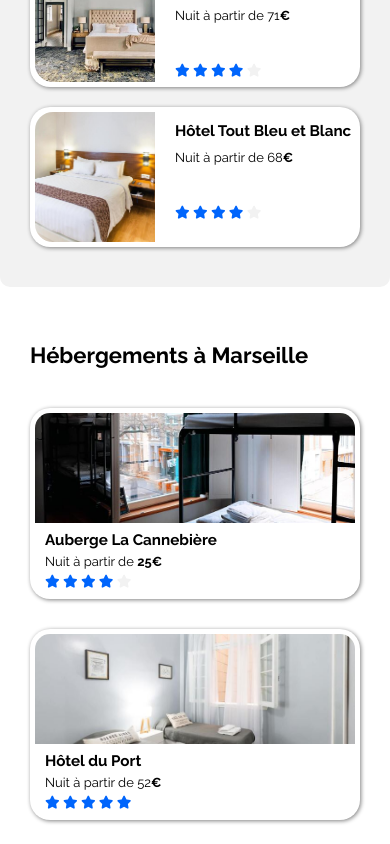
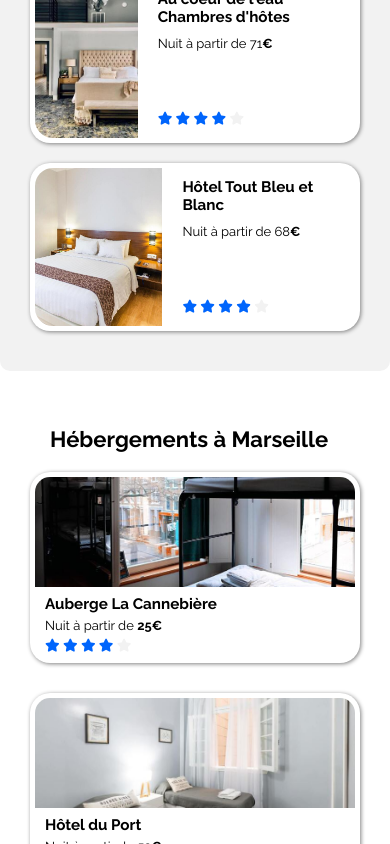
Before and after one commit to Jeremcast33/Booki, a plain HTML site: page index.html in a window 390 px wide. Shown: the part 1000-1844 px from the top of the page. Drawn offline with Linux system fonts and the light colour scheme.

Commit message:
Modification après soutenance 2

```diff
--- a/index.html
+++ b/index.html
@@ -42,7 +42,7 @@
         <div class="filtres">
             <h2>Filtres</h2>
             <ul>
-                <li> <span class="filtresListes">Économiques</span> </li>
+                <li> <span class="filtresListes">Économique</span> </li>
                 <li> <span class="filtresListes">Familial</span> </li>
                 <li> <span class="filtresListes">Romantique</span> </li>
                 <li> <span class="filtresListes">Animaux autorisés</span> </li>
--- a/style.css
+++ b/style.css
@@ -248,6 +248,7 @@ a {
 #hebergementsPopulaires {
     padding: 0 30px;
     display: flex;
+    flex-flow: wrap;
 }
 
 #hebergements {
@@ -267,16 +268,17 @@ a {
 #hebergementsCards {
     flex-flow: row wrap;
     margin: 0 20px 30px 20px;
-    column-count: 3;
+    display: flex;
+    justify-content: space-around;
 }
 
 #hebergementsCards article {
     border-radius: 20px;
-    flex: 0 0 240px;
     background-color: white;
     box-shadow: 1px 1px 4px grey;
     font-size: small;
     margin-bottom: 30px;
+    width: 30%;
 }
 
 #hebergementsCards img {
@@ -310,7 +312,7 @@ a {
 #populaires {
     background-color: #F2F2F2;
     margin-left: 15px;
-    flex-basis: 33%;
+    width: 33%;
     border-radius: 10px;
     padding: 20px;
 }
@@ -334,6 +336,7 @@ a {
 
 #populairesCards h3{
     padding-right: 29px;
+    max-width: 250px;
 }
 
 #populairesCards article {
@@ -345,6 +348,7 @@ a {
     margin-bottom: 20px;
     font-size: small;
     padding: 5px;
+    height: 168px;
 }
 
 #populairesCards a {
@@ -354,17 +358,17 @@ a {
 
 #populairesCards img {
     border-radius: 18px 0 0 18px;
-    height: 130px;
-    width: 120px;
+    height: 100%;
+    width: 130px;
     object-fit: cover;
     object-position: bottom;
     display: flex;
+    max-height: 130px;
 }
 
 .populairesCardsDescription {
     flex-direction: column;
     padding: 10px 0 0 20px;
-    flex: 1;
 }
 
 .populairesCardsDescription p {
@@ -610,12 +614,8 @@ footer nav a:hover {
         padding-left: 20px;
     }
 
-    #hebergementsCards {
-        display: inline;
-    }
-
     #hebergementsCards article {
-        margin: 0 20px 30px 20px;
+        flex: 0 0 100%;
     }
 
 
@@ -698,10 +698,6 @@ footer nav a:hover {
     footer {
         flex-direction: column;
     }
-
-    footer nav {
-        text-align: center;
-    }
 }
 
 
@@ -717,6 +713,16 @@ footer nav a:hover {
 
     #hebergements {
         margin: 0;
+        padding: 10px 30px;
+    }
+
+    #hebergementsCards {
+        width: 100%;
+        margin: 0;
+    }
+
+    #hebergementsCards article{
+        width: 45%;
     }
 
 
@@ -728,6 +734,7 @@ footer nav a:hover {
         margin: 0 0 30px 0;
         padding-right: 10px;
         padding-left: 10px;
+        width: 100%;
     }
 
     #populairesCards {
@@ -735,6 +742,21 @@ footer nav a:hover {
     }
 
     .populairesCardsDescription div {
-        padding-top: 40px;
+        padding-top: 60px;
+    }
+
+    #populairesCards img{
+        max-height: none;
+    }
+
+}
+
+@media screen and (max-width: 1246px) {
+    #populairesCards img{
+        max-height: inherit;
+    }
+
+    #populairesCards article{
+
     }
 }
```
